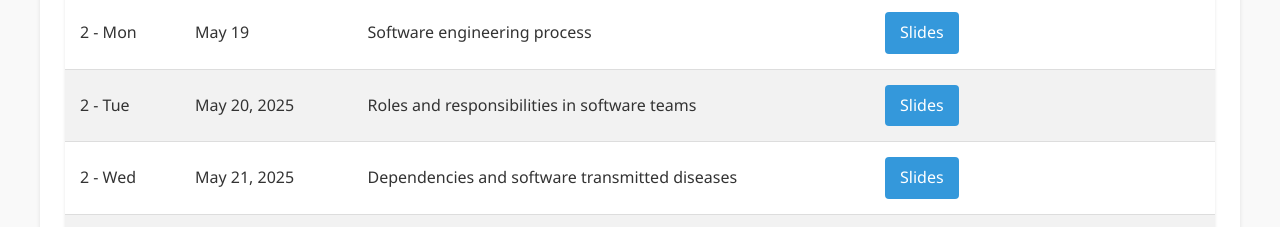
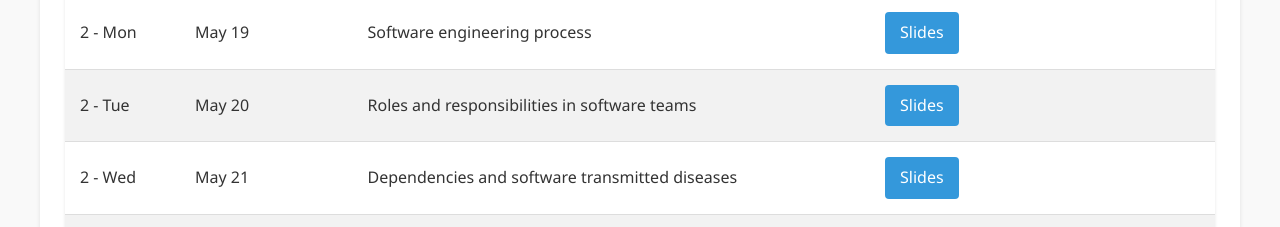
Before and after one commit to applied-se/applied-se.github.io, a plain HTML site: page index.html in a window 1280 px wide. Shown: the part 1307-1534 px from the top of the page. Drawn offline with Linux system fonts and the light colour scheme.

Commit message:
Fixed dates.

```diff
--- a/index.html
+++ b/index.html
@@ -191,13 +191,13 @@
                 </tr>
                 <tr>
                     <td>2 - Tue</td>
-                    <td>May 20, 2025</td>
+                    <td>May 20</td>
                     <td>Roles and responsibilities in software teams</td>
                     <td><a href="#" class="btn">Slides</a></td>
                 </tr>
                 <tr>
                     <td>2 - Wed</td>
-                    <td>May 21, 2025</td>
+                    <td>May 21</td>
                     <td>Dependencies and software transmitted diseases</td>
                     <td><a href="#" class="btn">Slides</a></td>
                 </tr>
```
